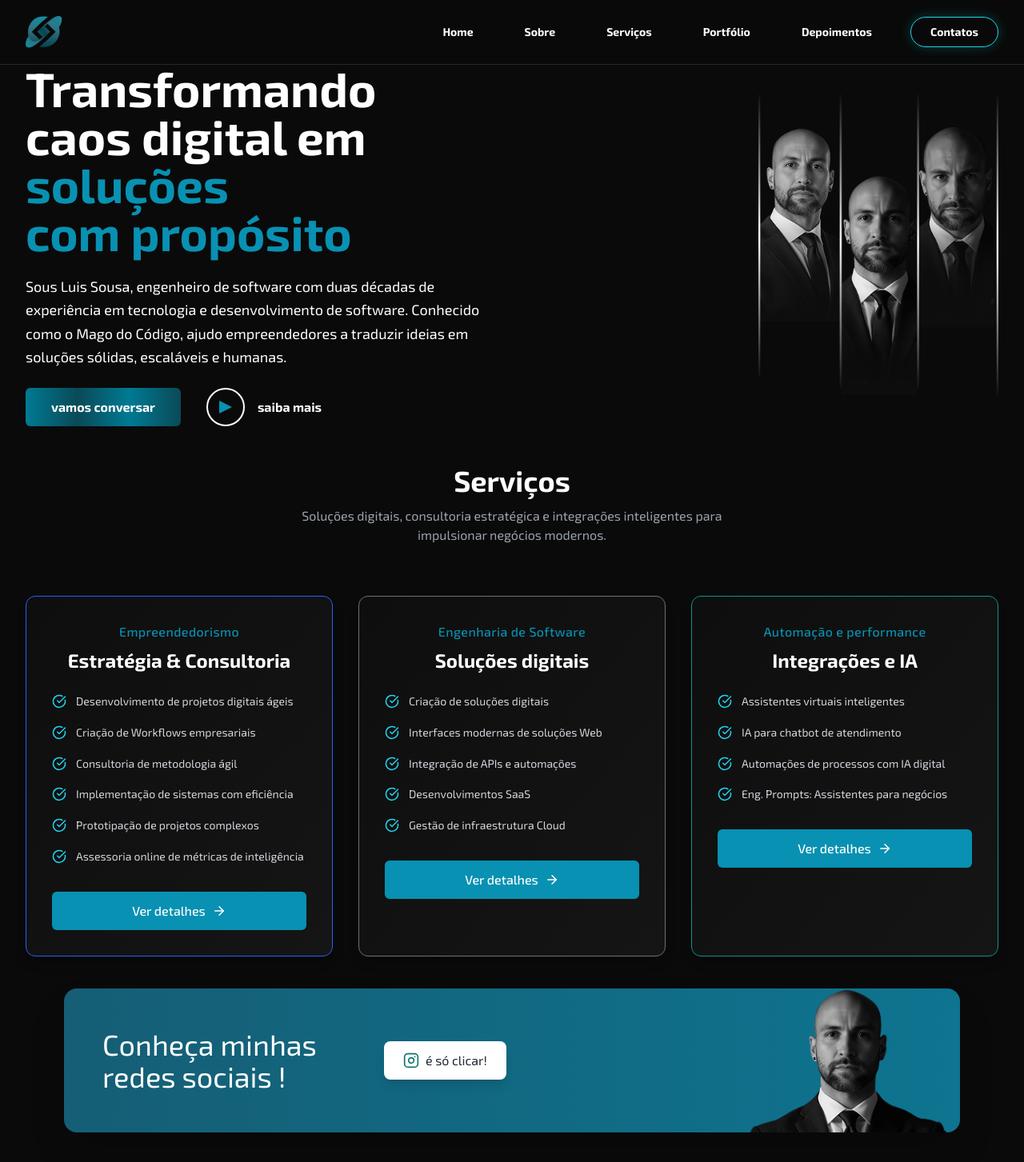
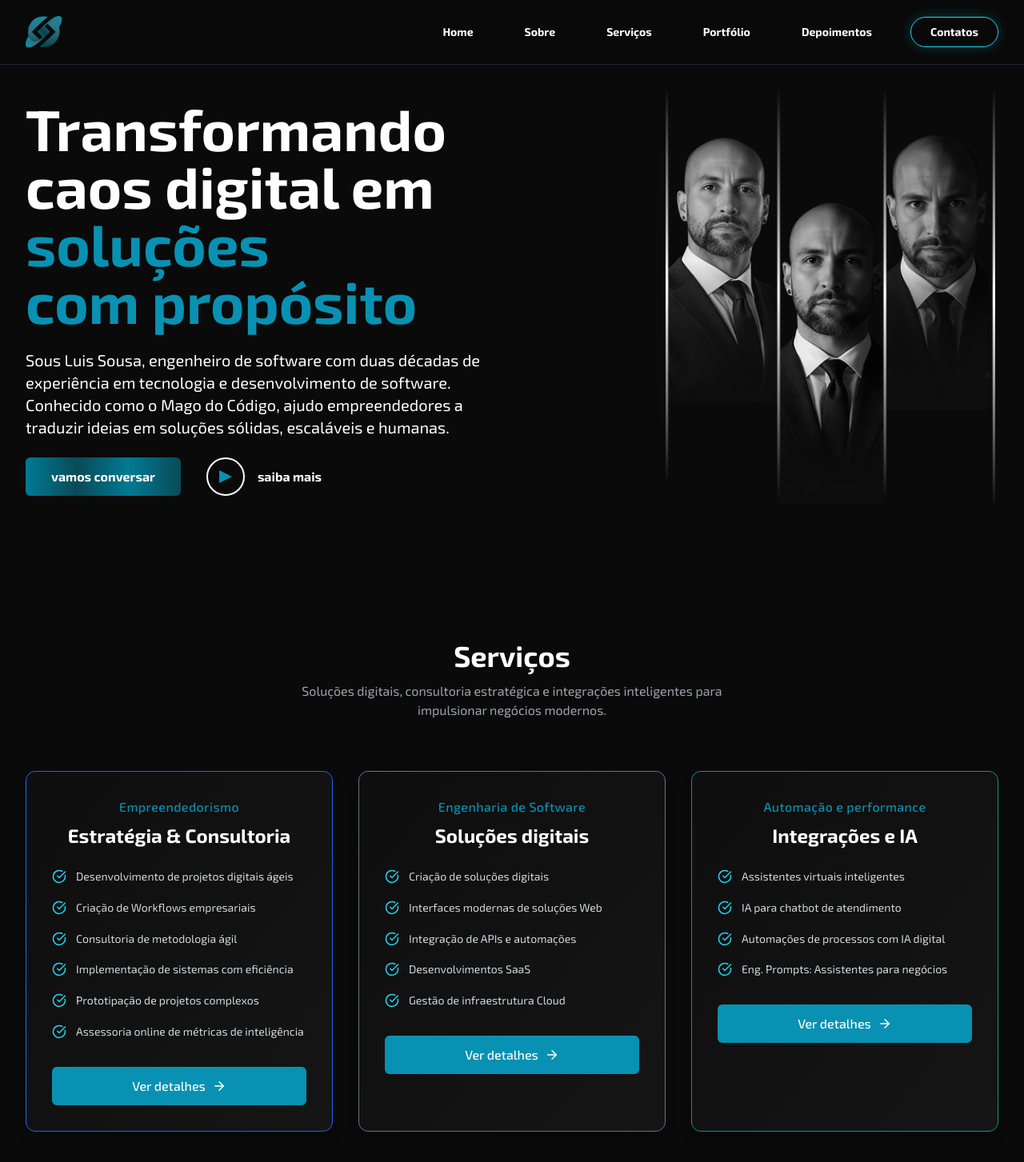
Before and after one commit to crsandrade/luis-sousa-website, a Next.js app: page / in a window 1280 px wide. Shown: the top 1453 px of the page at 80% size. Built offline with nearby package versions, Linux system fonts and the light colour scheme.

Commit message:
Alterações de responsividade
Alterações de layout para HERO ter folha única

```diff
--- a/src/components/Banner.tsx
+++ b/src/components/Banner.tsx
@@ -11,28 +11,23 @@ export function Banner({ personImage }: BannerProps) {
   return (
     <div className="w-full max-w-6xl mx-auto px-4">
       <div className="relative bg-gradient-to-r from-cyan-800 to-cyan-700 rounded-2xl overflow-hidden shadow-2xl">
-        <div className="flex items-center justify-between">
-
-          {/* TEXTOS + BOTÃO */}
-          <div className="flex items-center gap-8 py-12 pl-12 flex-1">
-            <h2 className="text-white text-4xl max-w-xs">
+        <div className="flex flex-col md:flex-row items-center justify-between">
+          <div className="flex items-center gap-6 md:gap-8 p-6 md:py-12 md:pl-12 flex-1">
+            <h2 className="text-white text-2xl sm:text-3xl md:text-4xl max-w-xs">
               Conheça minhas redes sociais !
             </h2>
-
-            <button className="bg-white hover:bg-gray-50 transition-colors px-6 py-3 rounded-lg flex items-center gap-2 shadow-lg">
+            <button className="bg-white hover:bg-gray-50 transition-colors px-5 sm:px-6 py-3 rounded-lg flex items-center gap-2 shadow-lg">
               <Instagram className="w-5 h-5 text-teal-700" />
               <span className="text-gray-800">é só clicar!</span>
             </button>
           </div>
-
-          {/* IMAGEM DA PESSOA */}
-          <div className="relative h-[180px] w-[280px] flex-shrink-0">
+          <div className="relative w-full md:w-[280px] h-[200px] md:h-[180px]">
             <Image
               src={personImage}
               alt="Person"
               className="object-cover object-[center_-25px]"
               fill
-              sizes="280px"
+              sizes="(max-width: 768px) 100vw, 280px"
             />
           </div>
         </div>
--- a/src/components/Hero.tsx
+++ b/src/components/Hero.tsx
@@ -2,29 +2,26 @@ import { ArrowRight } from 'lucide-react';
 
 export function Hero() {
   return (
-    <section className="px-4 sm:px-6 lg:px-8
-                        pt-16 pb-10
-                        xl:pt-20 xl:pb-12
-                        2xl:pt-32 2xl:pb-20       ">
+    <section className="min-h-screen px-4 sm:px-6 lg:px-8 pt-24 sm:pt-28 lg:pt-28 pb-4 sm:pb-6">
       <div className="max-w-7xl mx-auto">
-        <div className="grid lg:grid-cols-2 gap-14 items-center">
+        <div className="grid lg:grid-cols-2 gap-12 lg:gap-16 items-center">
 
           {/* Left Content */}
           <div className="space-y-6">
-            <h1 className="text-white text-4xl sm:text-5xl lg:text-6xl font-bold leading-tight">
+            <h1 className="text-white text-4xl sm:text-5xl lg:text-6xl xl:text-7xl font-bold leading-tight">
               Transformando caos digital em{' '}
               <span className="text-cyan-600">soluções</span>
               <br />
               <span className="text-cyan-600">com propósito</span>
             </h1>
 
-            <p className="text-white max-w-xl text-lg leading-relaxed">
+            <p className="text-white max-w-2xl text-lg md:text-xl leading-relaxed">
               Sous Luis Sousa, engenheiro de software com duas décadas de experiência em
               tecnologia e desenvolvimento de software. Conhecido como o Mago do Código,
               ajudo empreendedores a traduzir ideias em soluções sólidas, escaláveis e humanas.
             </p>
 
-            <div className="flex flex-wrap gap-8">
+            <div className="flex flex-wrap gap-6 sm:gap-8">
               <button className="bg-[linear-gradient(90deg,#007A93,#0A4A57,#007A93,#0A4A57)] text-white px-8 py-3 rounded-md transition-colors flex items-center gap-2 font-semibold">
                 vamos conversar
               </button>
@@ -44,23 +41,11 @@ export function Hero() {
             </div>
           </div>
 
-          {/* Right Images */}
           <div className="flex justify-center lg:justify-end">
             <img
               src="/hero-image.png"
               alt="Três Imagens do Luis Sousa"
-              className="
-      object-contain
-    w-full
-    max-w-[220px]          /* telas menores */
-    max-h-[320px]          /* evita Hero gigante no 1080p */
-
-    xl:max-w-[300px]       /* telas médias */
-    xl:max-h-[400px]
-
-    2xl:max-w-[420px]      /* ultrawide – mantém visual original */
-    2xl:max-h-[550px]
-    "
+              className="object-contain w-full max-w-[240px] sm:max-w-[300px] md:max-w-[360px] xl:max-w-[420px] 2xl:max-w-[520px] max-h-[320px] sm:max-h-[380px] md:max-h-[440px] xl:max-h-[520px] 2xl:max-h-[640px]"
             />
           </div>
 
```
